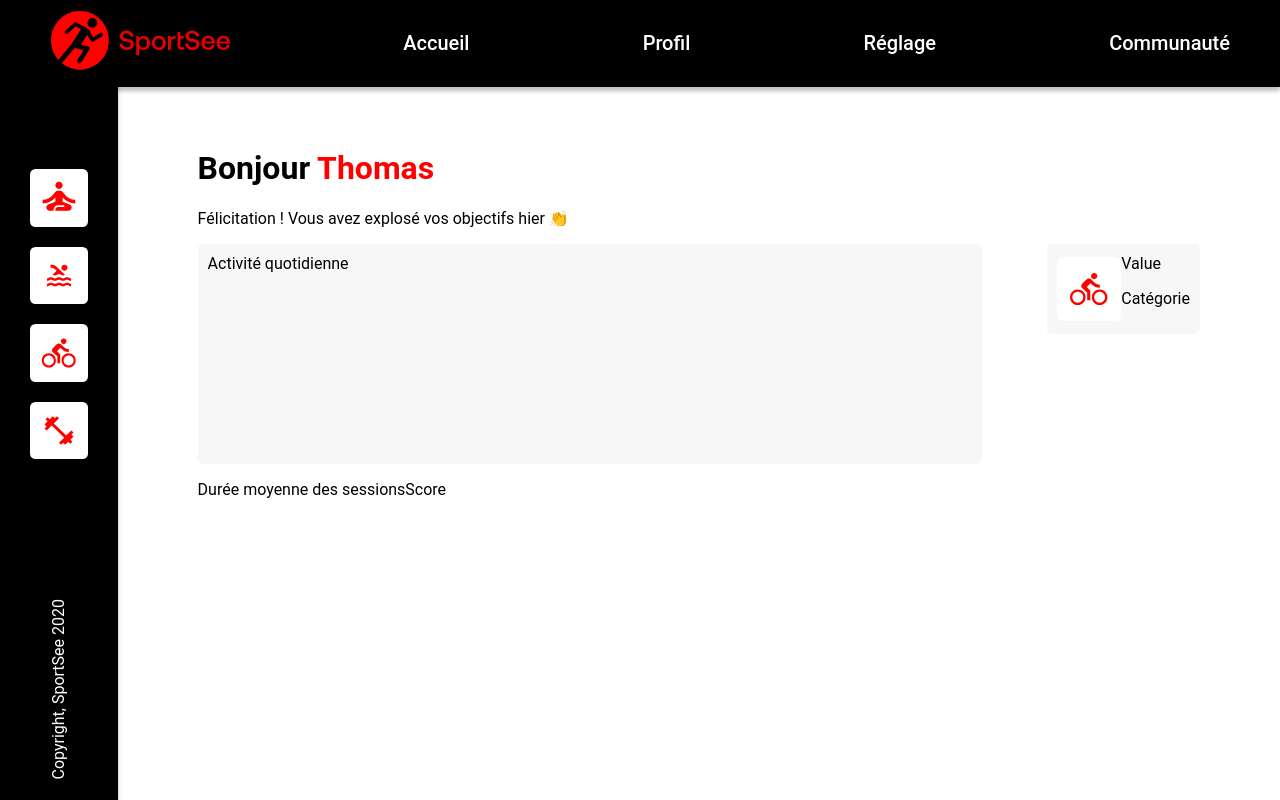
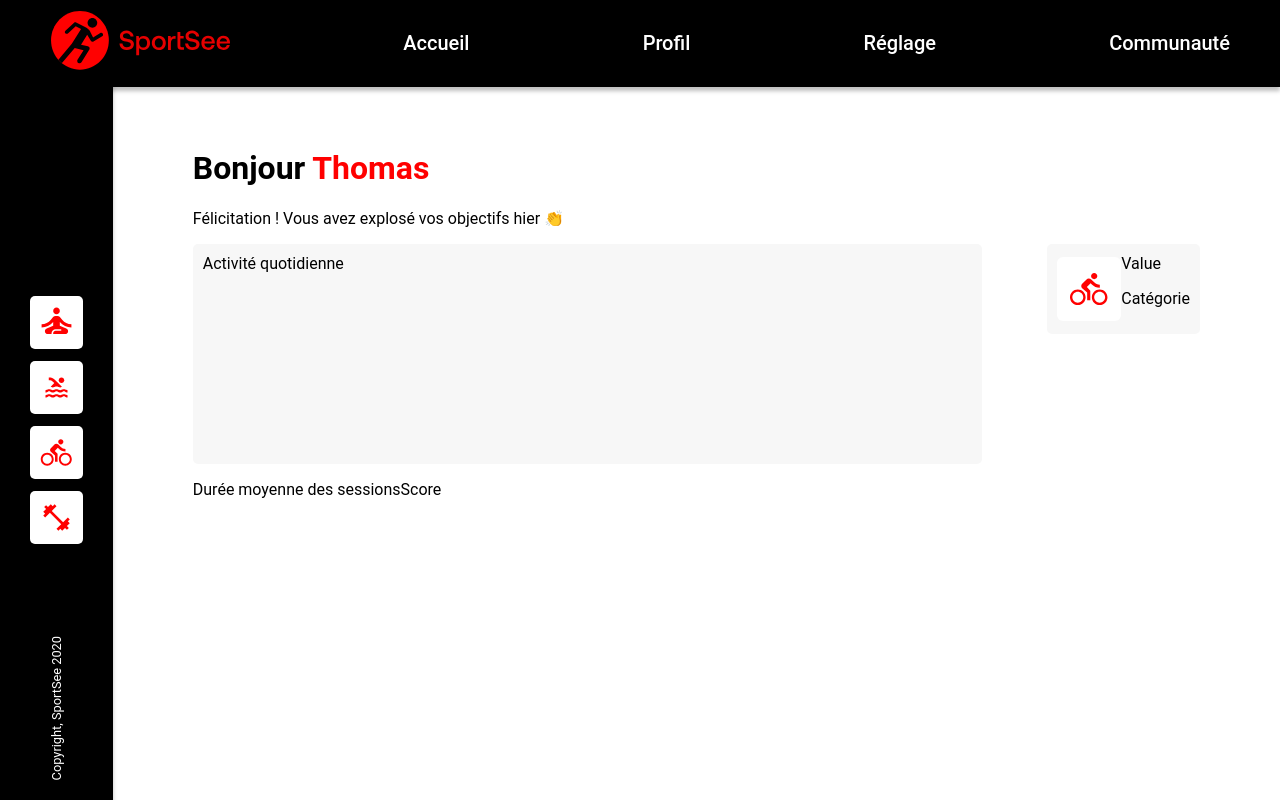
Before and after one commit to lallieau/P12_SportSee_12-2021, a React (Create React App) app: page /user in a window 1280 px wide. Built offline with nearby package versions, Linux system fonts and the light colour scheme.

Commit message:
add useEffect to home and dashboard page

```diff
--- a/src/App.js
+++ b/src/App.js
@@ -8,7 +8,7 @@ function App() {
   return (
     <Routes>
       <Route path="*" element={<Error />} />
-      <Route path="/" index element={<Home title={'Home'} />} />
+      <Route path="/" index element={<Home />} />
       {/* <Route path="/user/:id" element={<Dashboard />} /> */}
       <Route path="/user" element={<Dashboard />} />
     </Routes>
--- a/src/components/Nav/SideNav.jsx
+++ b/src/components/Nav/SideNav.jsx
@@ -22,18 +22,18 @@ const Copyright = styled.p`
   margin-bottom: 1.25rem;
   transform: rotate(180deg);
   writing-mode: vertical-lr;
-  font-size: 1rem;
+  font-size: 0.8rem;
 `;
 
 const Image = styled.img`
-  width: clamp(2.5rem, 4.5vw, 4rem);
-  padding-top: 1rem;
+  width: clamp(2.5rem, 3.3rem, 4rem);
+  padding-top: 0.5rem;
 `;
 
 const SportLink = styled.div`
   display: flex;
   flex-direction: column;
-  padding: 8.5rem 1.875rem;
+  padding: 5.5rem 1.875rem;
 `;
 
 export const SideNav = () => {
--- a/src/pages/Dashboard.jsx
+++ b/src/pages/Dashboard.jsx
@@ -7,6 +7,7 @@ import {Activity} from '../components/Dashboard/Activity';
 import {AverageSession} from '../components/Dashboard/AverageSession';
 import {Performance} from '../components/Dashboard/Performance';
 import {ScoreDay} from '../components/Dashboard/ScoreDay';
+import {useEffect} from 'react';
 
 const DashboardWrapper = styled.div`
   display: flex;
@@ -35,6 +36,10 @@ const Analysis = styled.div`
 `;
 
 export const Dashboard = () => {
+  useEffect(() => {
+    document.title = `Dashboard de ${'Thomas'}`;
+  });
+
   return (
     <>
       <TopNav />
--- a/src/pages/Home.jsx
+++ b/src/pages/Home.jsx
@@ -1,19 +1,27 @@
-import PropTypes from 'prop-types';
-import {Test} from '../components/Test';
+// import PropTypes from 'prop-types';
+// import {Test} from '../components/Test';
+import {Link} from 'react-router-dom';
+import logo from '../assets/logo-sportsee.svg';
+import {useEffect} from 'react';
 
-export const Home = ({title}) => {
+export const Home = () => {
+  useEffect(() => {
+    document.title = `Accueil`;
+  });
+
   return (
     <>
-      <h1>{title}</h1>
-      <Test title={'Test 1'} />
+      <img src={logo} alt="logo sportsee" />
+      <h1>Bienvenue sur SportSee !</h1>
+      <Link to="/user">Accéder au Dashboard</Link>
     </>
   );
 };
 
-Home.propTypes = {
-  title: PropTypes.string.isRequired,
-};
+// Home.propTypes = {
+//   title: PropTypes.string.isRequired,
+// };
 
-Home.defaultProps = {
-  title: 'Mon titre par défaut',
-};
+// Home.defaultProps = {
+//   title: 'Mon titre par défaut',
+// };
```
